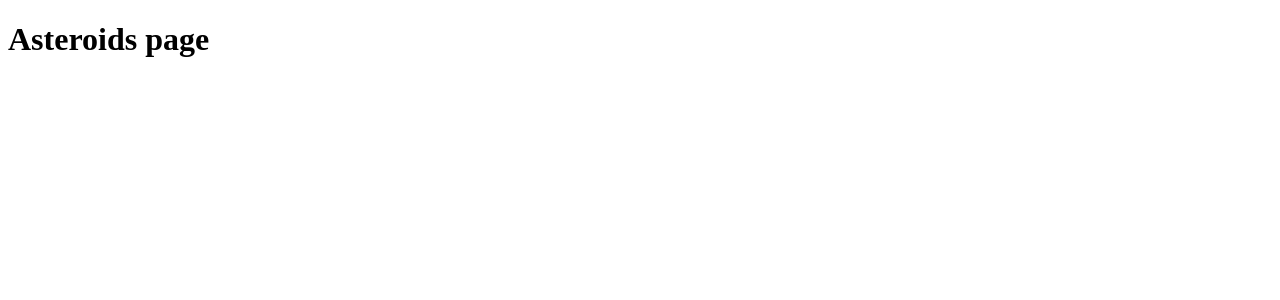
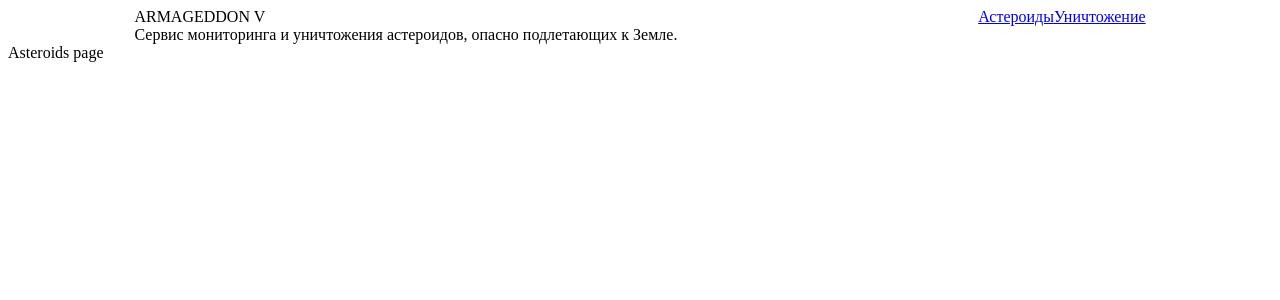
Before and after one commit to arilishto/armageddon-app, a React (Create React App) app: page /asteroids in a window 1280 px wide. Shown: the top 300 px of the page. Built offline with nearby package versions, Linux system fonts and the light colour scheme.

Commit message:
asteroid architecture

```diff
--- /dev/null
+++ b/src/components/asteroidCard/AsteroidCard.jsx
@@ -0,0 +1 @@
+ import { AsteroidCardAction} from "./asteroidCardAction/AsteroidCardAction";
--- /dev/null
+++ b/src/components/header/Header.jsx
@@ -0,0 +1,19 @@
+import { Link } from "react-router-dom";
+import styles from"./Header.module.css";
+
+export const Header  = ()=>{
+    return <div className={styles.container}>
+        <div>
+            <div>ARMAGEDDON V</div>
+            <div>Сервис мониторинга и уничтожения астероидов, опасно подлетающих к Земле.</div>
+        </div>
+        <div>
+            <div>
+                <Link to={"/asteroids"}>Астероиды</Link>
+                <Link to={"/destruction"}>Уничтожение</Link>
+            </div>
+        </div>
+    </div>
+
+
+}
--- /dev/null
+++ b/src/components/header/Header.module.css
@@ -0,0 +1,10 @@
+.container {
+    width: 80%;
+    margin: 0 auto;
+    display: flex;
+    flex-direction: row;
+    align-items: flex-start;
+    justify-content: space-between;
+
+
+}
--- a/src/pages/Asteroids.jsx
+++ b/src/pages/Asteroids.jsx
@@ -1,7 +1,7 @@
+import { Header } from "../components/header/Header";
+
 export const Asteroids = () => {
     return (
-        <div>
-            <h1>Asteroids page</h1>
-        </div>
+        <div><Header/> Asteroids page</div>
     )
 }
--- a/src/pages/Destruction.jsx
+++ b/src/pages/Destruction.jsx
@@ -1,7 +1,7 @@
+import { Header } from "../components/header/Header";
+
 export const Destruction = () => {
     return (
-        <div>
-            <h1>Destruction page</h1>
-        </div>
+        <div><Header/> Destruction page</div>
     )
 }
```
Also changed, not shown: src/components/asteroidCard/Card.module.css (added), src/components/asteroidCard/asteroidCardAction/AsteroidCardAction.jsx (added), src/components/asteroidCard/asteroidCardContent/AsteroidCardContent.jsx (added), src/components/asteroidCard/asteroidCardImage/AsteroidCardImage.jsx (added).
